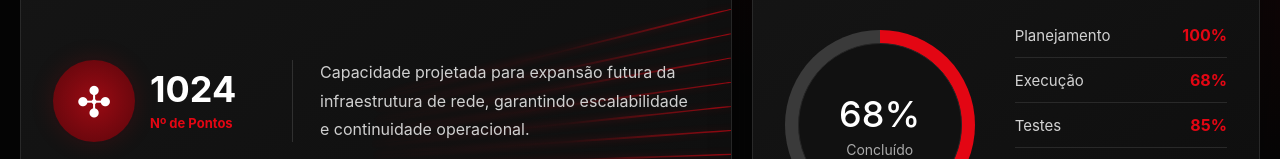
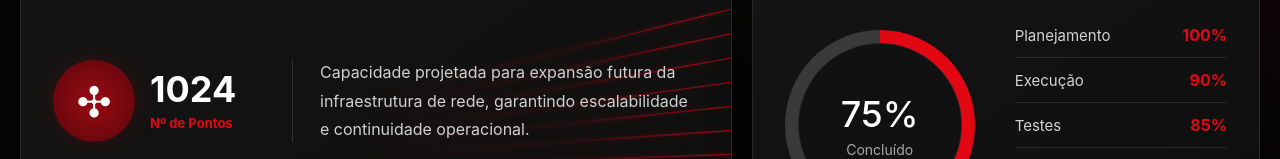
Before and after one commit to jdsantos-byte/projeto-boa-viagem-8, a React (Vite) app: page / in a window 1280 px wide. Shown: the part 793-952 px from the top of the page. Built offline with nearby package versions, Linux system fonts and the light colour scheme.

Commit message:
Atualiza progresso e cronograma do projeto

```diff
--- a/src/DashboardCorporativo.jsx
+++ b/src/DashboardCorporativo.jsx
@@ -77,7 +77,7 @@ export default function DashboardCorporativo() {
     },
     {
       nome: "Execução",
-      percentual: "68%",
+      percentual: "90%",
     },
     {
       nome: "Testes",
@@ -85,18 +85,18 @@ export default function DashboardCorporativo() {
     },
     {
       nome: "Implantação",
-      percentual: "25%",
+      percentual: "50%",
     },
     {
       nome: "Concluído",
-      percentual: "—",
+      percentual: "70%",
     },
   ];
 
   const cronograma = [
     {
       etapa: "Infraestrutura",
-      percentual: 20,
+      percentual: 80,
     },
     {
       etapa: "Fibra Óptica",
@@ -104,11 +104,11 @@ export default function DashboardCorporativo() {
     },
     {
       etapa: "Rack e Organização",
-      percentual: 20,
+      percentual: 100,
     },
     {
       etapa: "Configuração",
-      percentual: 90,
+      percentual: 100,
     },
     {
       etapa: "Entrega",
@@ -373,7 +373,7 @@ export default function DashboardCorporativo() {
                 <div className="progress-circle-inner">
 
                   <strong>
-                    68%
+                    75%
                   </strong>
 
                   <span>
```
